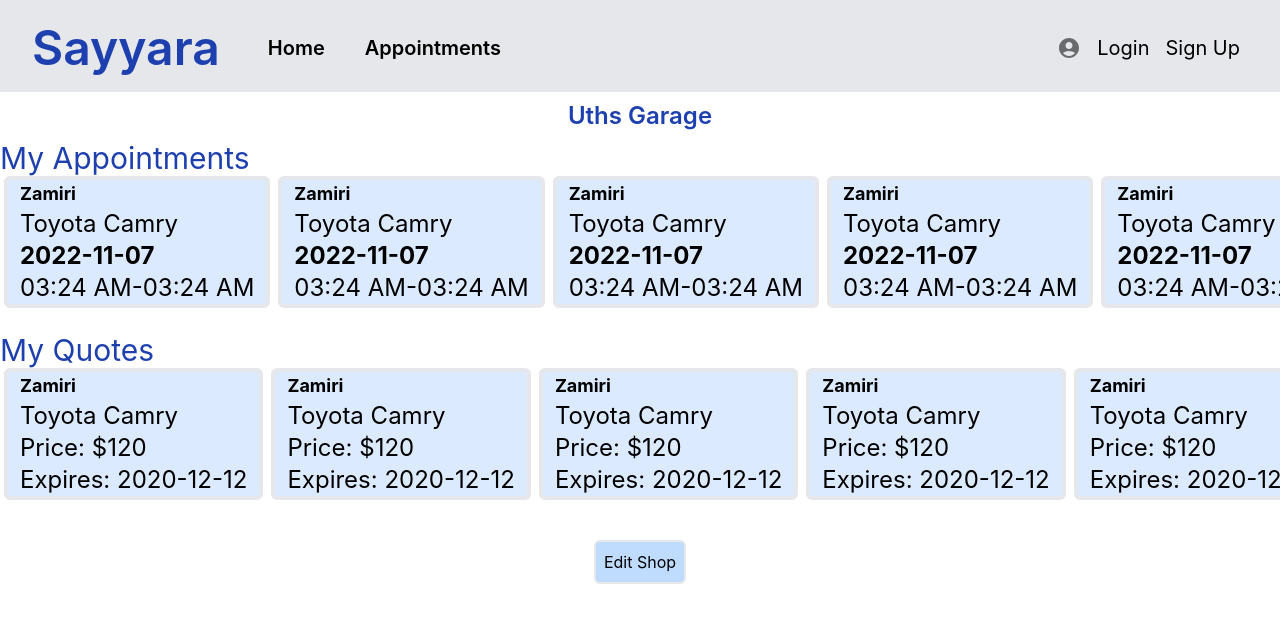
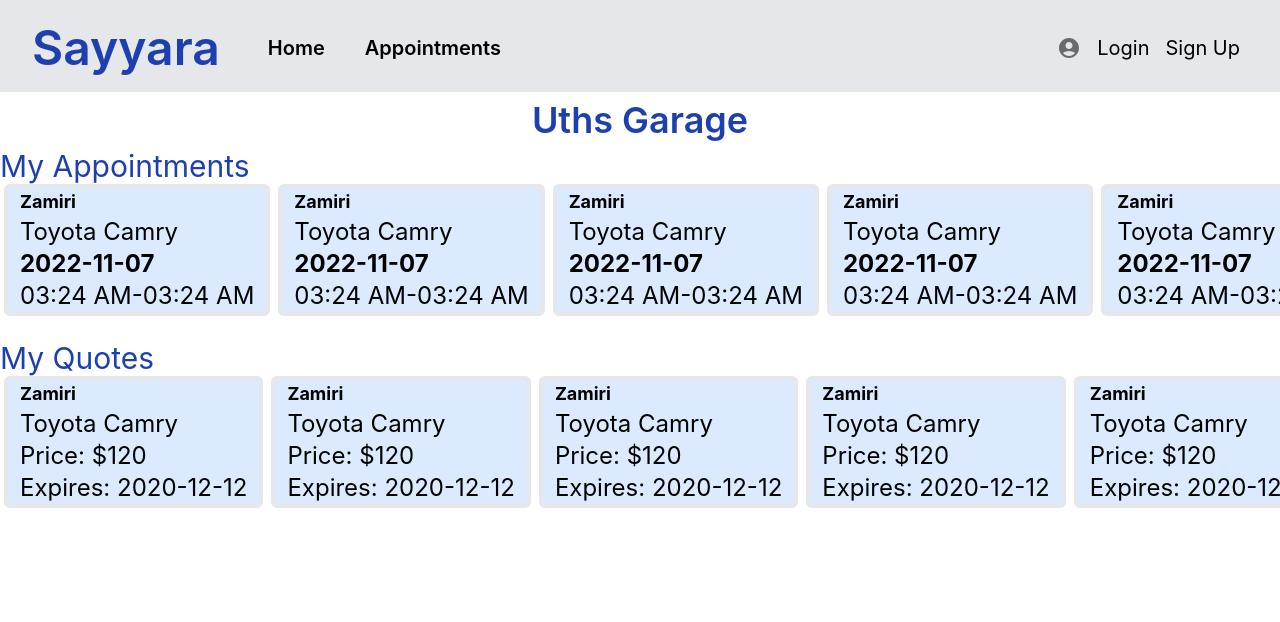
Before and after one commit to csc301-fall-2022/team-project-16-sayyara-m, a React (Create React App) app in the folder frontend/: page / in a window 1280 px wide. Shown: the top 622 px of the page. Built offline with nearby package versions, Linux system fonts and the light colour scheme.

Commit message:
increased size of shop title in MyShop component

```diff
--- a/frontend/src/pages/MyShop.tsx
+++ b/frontend/src/pages/MyShop.tsx
@@ -53,7 +53,7 @@ const MyShop = () => {
     return (
         <div className="pt-2">
             <div>
-                <h1 className="flex justify-center text-2xl text-blue-800 font-semibold">{shop.shopName}</h1>
+                <h1 className="flex justify-center text-2xl text-blue-800 font-semibold sm:text-4xl">{shop.shopName}</h1>
             </div>
             <div>
                 <h1 className="text-2xl pt-2 text-blue-800 sm:text-3xl">My Appointments</h1>
@@ -68,9 +68,6 @@ const MyShop = () => {
                 </div>
             </div>
             <br></br>
-            <div className="flex justify-center">
-                <button className="border-2 rounded-md p-2 bg-blue-200">Edit Shop</button>
-            </div>
         </div>
     )
 };
```
